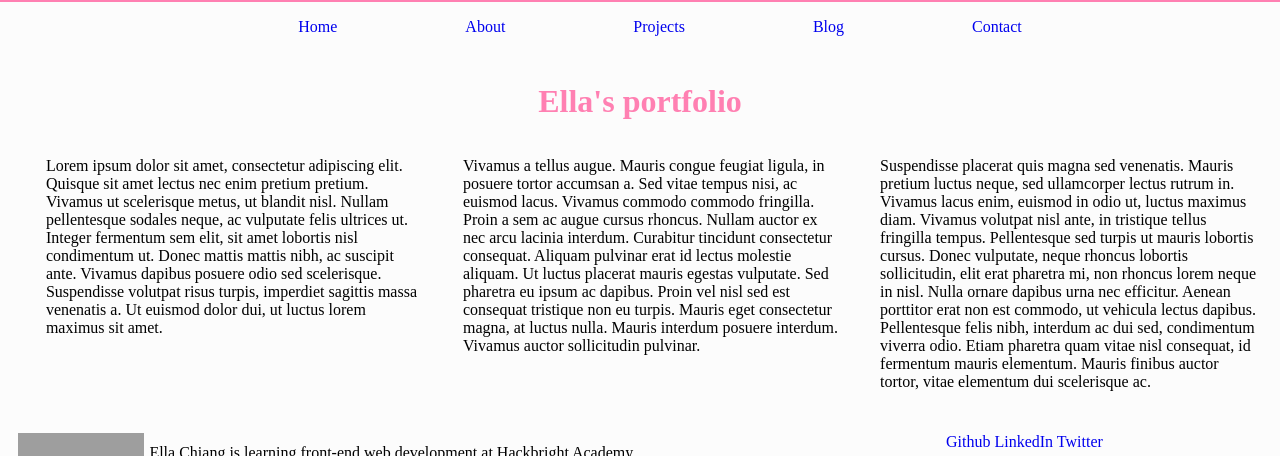
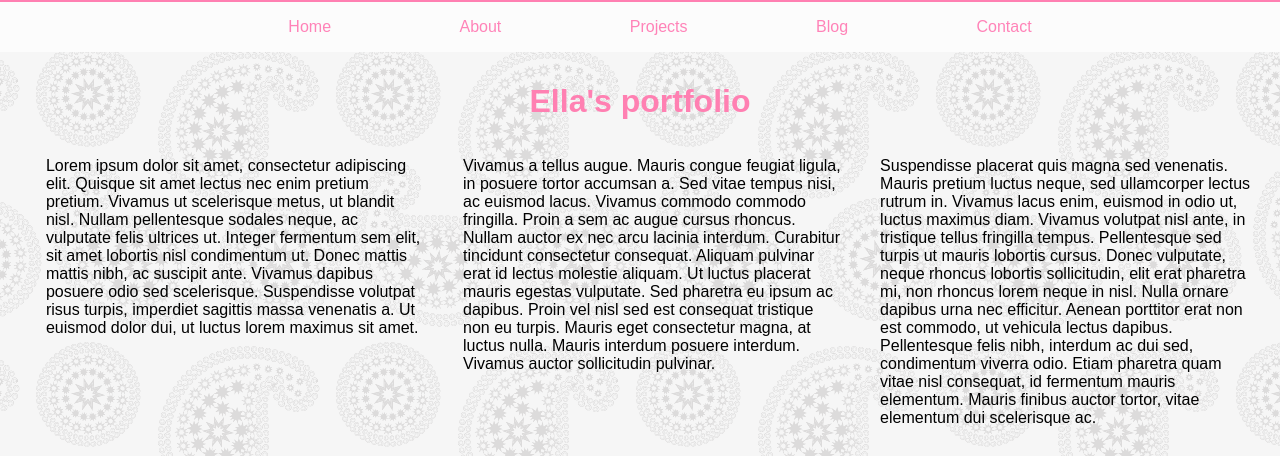
Before and after one commit to ellatronic/portfolio, a plain HTML site: page index.html in a window 1280 px wide. Shown: the top 456 px of the page. Drawn offline with Linux system fonts and the light colour scheme; grey boxes are pictures that could not be loaded.

Commit message:
added background img, changed font

```diff
--- a/style.css
+++ b/style.css
@@ -1,6 +1,7 @@
 body {
-		background-image: paisley.png;
+		background-image: url("images/paisley.png");
 		background-color: #FCFCFC;
+		font-family: Arial;
 }
 
 .page-header h1 {
@@ -70,4 +71,5 @@ li {
 
 a {
 	text-decoration: none;
+	color: #FF83B8;
 }
```
